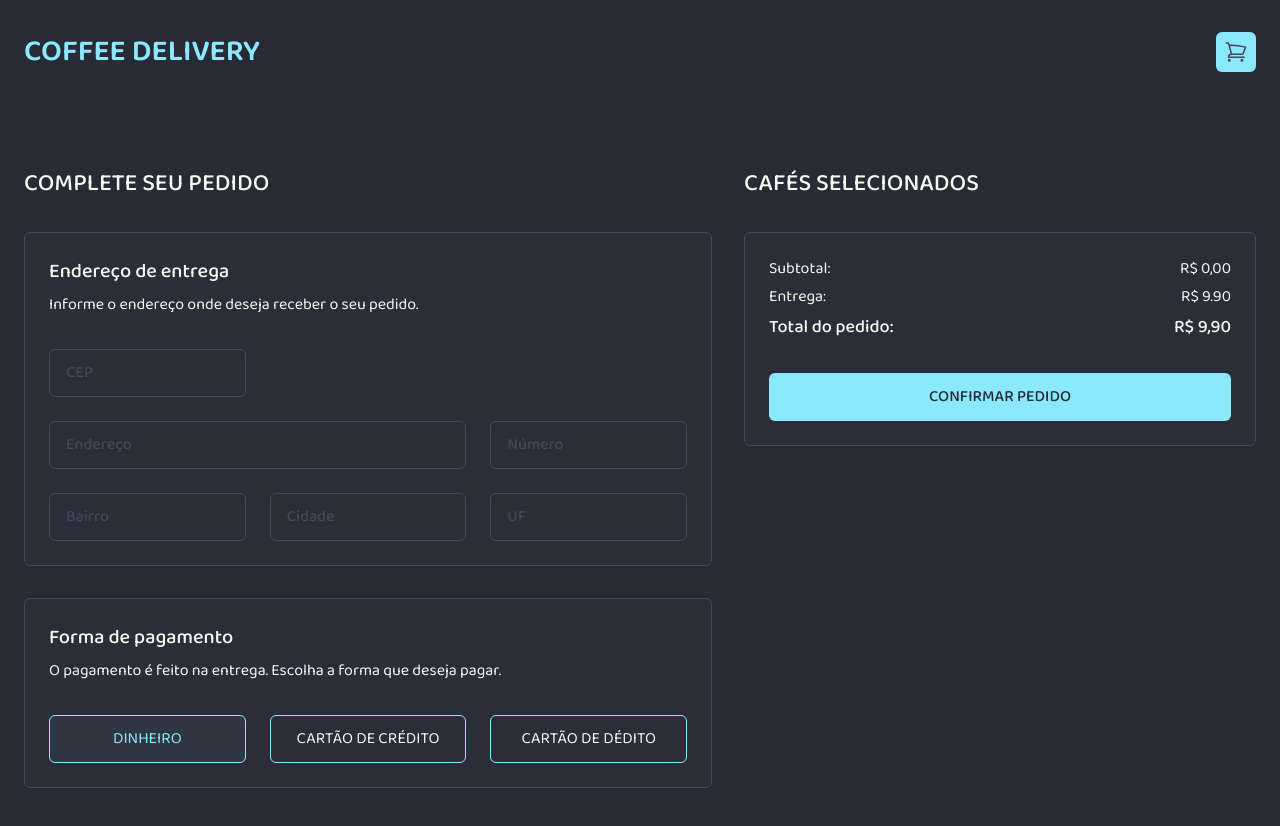
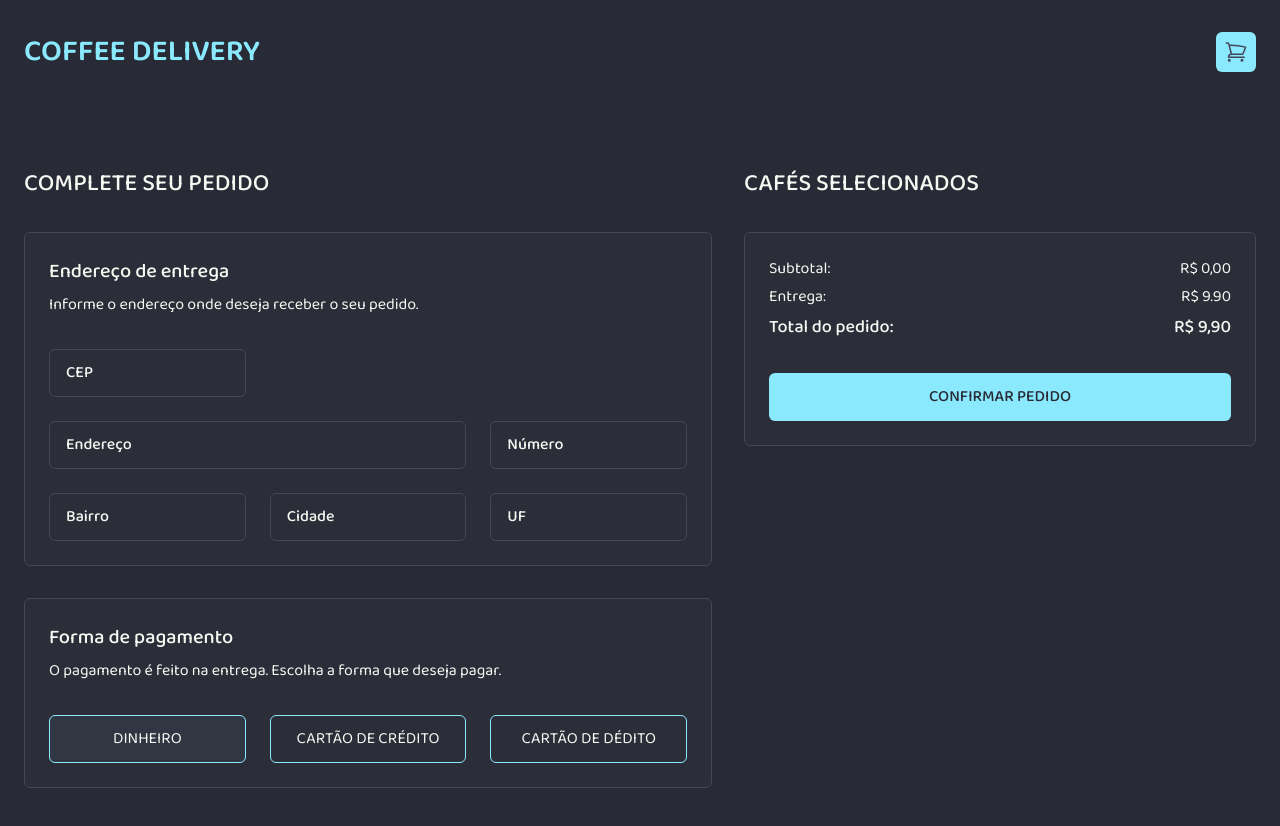
Before and after one commit to igornicoletti/reactjs-coffee-delivery, a React (Vite) app: page /cart in a window 1280 px wide. Shown: the top 826 px of the page. Built offline with nearby package versions, Linux system fonts and the light colour scheme.

Commit message:
updaterd form

```diff
--- a/src/styles/variants.tsx
+++ b/src/styles/variants.tsx
@@ -86,9 +86,9 @@ export const CartVariants = tv({
     cartFormItem: 'h-12 relative col-span-1',
     cartFormItens: 'h-12 relative col-span-1 md:col-span-2',
     cartInput: 'w-full h-full px-4 rounded-md peer border border-in-stone hover:border-in-white focus:border-in-cyan bg-transparent focus:outline-none invalid:border-in-red hover:invalid:border-in-red focus:invalid:border-in-red transition ease-in-out duration-300',
-    cartLabel: 'absolute top-3 left-px px-4 font-medium bg-in-slate text-in-cyan peer-focus:text-in-cyan peer-placeholder-shown:text-in-stone peer-invalid:text-in-red peer-focus:peer-invalid:text-in-red scale-75 peer-focus:scale-75 peer-placeholder-shown:scale-100 transform -translate-y-5 peer-focus:-translate-y-5 peer-placeholder-shown:translate-y-0 transition ease-in-out duration-300',
-    cartError: 'absolute -bottom-2 right-2 px-4 bg-in-slate font-medium text-in-orange text-xs',
-    cartPay: 'w-full flex items-center justify-center px-4 h-12 uppercase cursor-pointer rounded-md border border-in-cyan bg-transparent ui-checked:bg-in-cyan/5 hover:bg-in-cyan/5 ui-checked:text-in-cyan transition ease-in-out duration-300',
+    cartLabel: 'absolute top-3 left-px px-4 font-medium bg-in-slate text-in-cyan peer-focus:text-in-cyan peer-placeholder-shown:text-in-white peer-invalid:text-in-red peer-focus:peer-invalid:text-in-red scale-75 peer-focus:scale-75 peer-placeholder-shown:scale-100 transform -translate-y-5 peer-focus:-translate-y-5 peer-placeholder-shown:translate-y-0 transition ease-in-out duration-300',
+    cartError: 'absolute -bottom-2 right-2 px-4 bg-in-slate font-medium text-xs',
+    cartPay: 'w-full flex items-center justify-center px-4 h-12 uppercase cursor-pointer rounded-md border border-in-cyan bg-transparent ui-checked:bg-in-cyan/5 hover:bg-in-cyan/5 ui-checked:text-in-white transition ease-in-out duration-300',
     cartOrder: 'flex flex-col divide-y divide-in-stone pb-2',
     cartOrderItem: 'flex items-center gap-2 md:gap-4 py-4 first:pt-0',
     cartImage: 'w-12 md:w-16',
--- a/tailwind.config.js
+++ b/tailwind.config.js
@@ -13,6 +13,7 @@ export default {
         'in-dark': '#282A36',
         'in-green': '#50FA7B',
         'in-orange': '#FFB86C',
+        'in-purple': '#c084fc',
         'in-red': '#FF5555',
         'in-slate': '#2B2D39',
         'in-stone': '#44475A',
```
